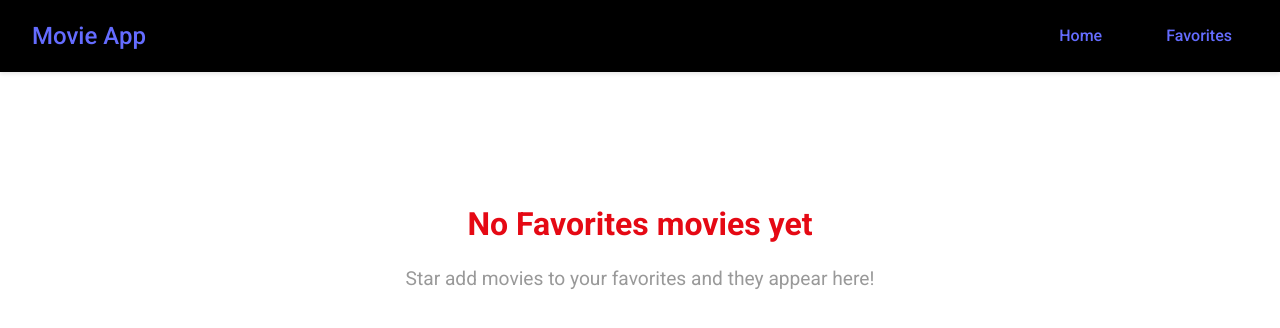
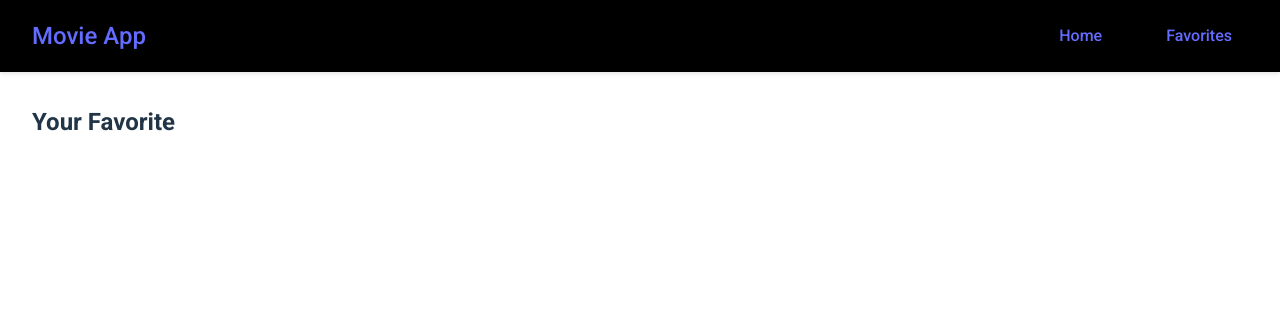
Before and after one commit to khaminvy/videos-react, a React (Vite) app: page /favorites in a window 1280 px wide. Shown: the top 328 px of the page. Built offline with nearby package versions, Linux system fonts and the light colour scheme.

Commit message:
update MovieContext, MovieCard.css Favorite.jsx for add Farvorite page for application

```diff
--- a/src/App.jsx
+++ b/src/App.jsx
@@ -11,6 +11,7 @@
 function App() {
 
   return (
+
       <MovieProvider>
         <NavBar />
         <main className="main-content">
@@ -19,7 +20,9 @@
             <Route path='/favorites' element={<Favorites />}>Favorites</Route>
           </Routes>
         </main>
+
       </MovieProvider>
+
 
   )
 }
--- a/src/components/MovieCard.jsx
+++ b/src/components/MovieCard.jsx
@@ -5,7 +5,7 @@
 
     const {isFavorite, addToFavorites, removeFromFavorites} = useMovieContext()
 
-    const favorite = isFavorite()
+    const favorite = isFavorite(movie.id)
 
     function onfavoritesClick(e){
         e.preventDefault()
@@ -17,7 +17,7 @@
             <div className="movie-poster">
                 <img src={`https://image.tmdb.org/t/p/w500${movie.poster_path}`} alt={movie.title} />
                 <div className="movie-overlay">
-                    <button className={`favorite-button ${favorite ? "active" : ""}`} onClick={onfavoritesClick}>fav</button>
+                    <button className={`favorite-button ${ favorite ? "active" : ""}`} onClick={onfavoritesClick}>fav</button>
                 </div>
             </div>
             <div className="movie-info">
--- a/src/contexts/MovieContext.jsx
+++ b/src/contexts/MovieContext.jsx
@@ -1,4 +1,4 @@
-import { createContext, useContext, useState, useEffect} from "react"
+ import { createContext, useContext, useState, useEffect} from "react"
 
 const MovieContext = createContext()
 
--- a/src/css/MovieCard.css
+++ b/src/css/MovieCard.css
@@ -65,11 +65,11 @@
     transition: background-color 0.2s;
   }
 
-  .favorite-btn:hover {
+  .favorite-button:hover {
     background-color: rgba(0, 0, 0, 0.8);
   }
 
-  .favorite-btn.active {
+  .favorite-button.active {
     color: #ff4757;
   }
 
--- a/src/pages/Favorites.jsx
+++ b/src/pages/Favorites.jsx
@@ -1,6 +1,27 @@
 import "../css/Favorites.css"
+import { useMovieContext } from "../contexts/MovieContext"
+import MovieCard from "../components/MovieCard"
+
 
 export default function Favorites(){
+
+     const {favorites } = useMovieContext()
+
+    if (favorites) {
+        return (
+            <div className="favorite">
+                <h2>Your Favorite</h2>
+                <div className="movies-grid">
+                    { favorites.map((movie) => (
+                        <MovieCard movie={movie} key={movie.id}/>
+
+                    ))}
+
+                </div>
+
+            </div>
+        )
+    }
     return (
         <div className="favorites-empty">
             <h2>No Favorites movies yet</h2>
--- a/src/services/api.js
+++ b/src/services/api.js
@@ -1,4 +1,4 @@
-const API_KEY = "";
+const API_KEY = "d03ef799203b43c38a80eaa6ca1a6e33";
 const BASE_URL =  "https://api.themoviedb.org/3";
 
 export const getPopularMovies = async () => {
```
Lines whose indentation alone changed are shown as unchanged.
